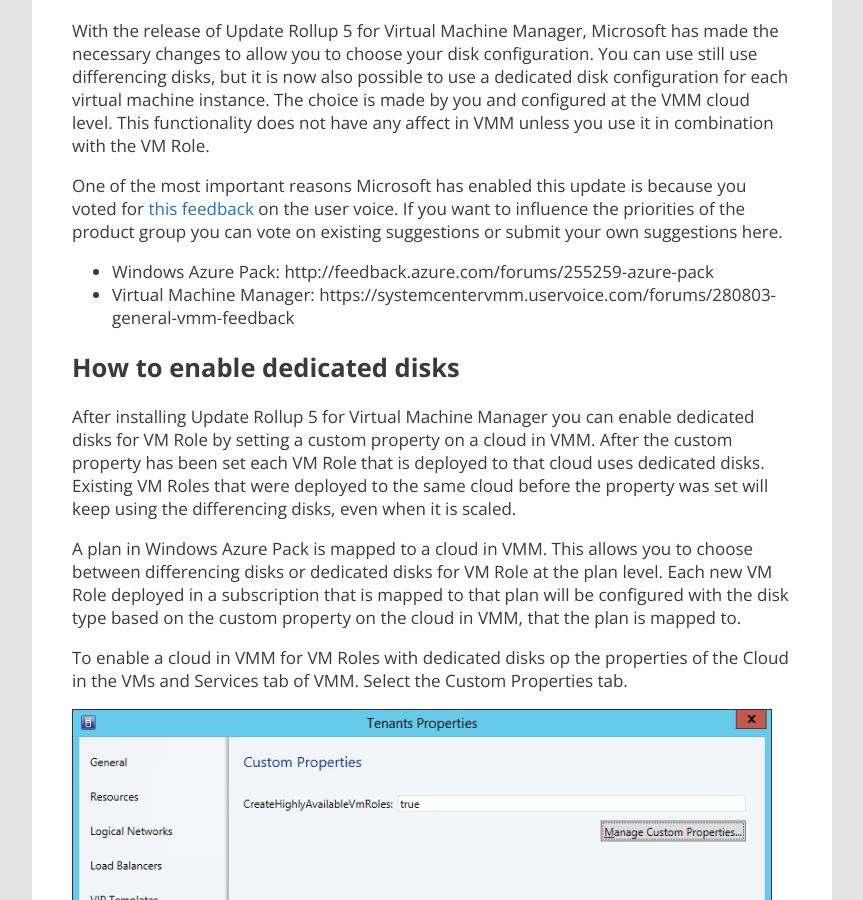
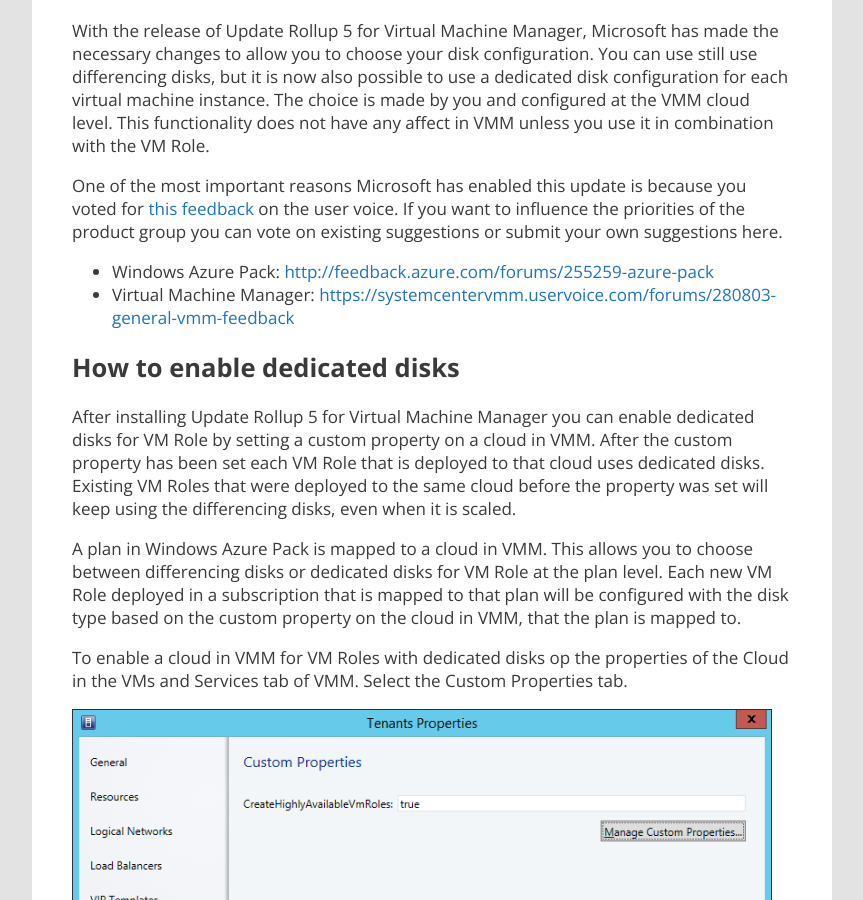
Before and after one commit to marcvaneijk/marcvaneijk.old, a Jekyll site: the page built from _posts/2015-02-11-vmrolediffdisk.md, in a window 1280 px wide and 900 px high, scrolled down 4996 px. Shown: the whole window, without its empty margins (58-921 px from the left). Built offline with Jekyll 4.4.1, drawn with Linux system fonts in a browser that asks for light colours; nearby versions of some CDN libraries; some of the changed text lies outside the part shown.

```diff
--- a/_posts/2015-02-11-vmrolediffdisk.md
+++ b/_posts/2015-02-11-vmrolediffdisk.md
@@ -8,6 +8,7 @@ tags: Dedicated Disks, Differencing Disks, IaaS, Marc van Eijk, VM Role, Windows
 Windows Azure Pack was released in October 2013 and allows you to provide cloud services that are running in your own datacenter. Since its release we have deployed a lot Cloud OS environments. Most if not all deployments contained or were centered around Infrastructure As A Service.
 
 To enable infrastructure as a service in your datacenter you need a couple of components.
+
 - Windows Azure Pack
 - System Center Service Provider Foundation
 - System Center Virtual Machine Manager
@@ -16,6 +17,7 @@ To enable infrastructure as a service in your datacenter you need a couple of co
 As a tenant in the Windows Azure Pack portal you can interact with virtual machines and virtual networks.
 
 For deploying virtual machines you can choose between two methods.
+
 - Stand alone virtual machine
 - VM Role
 
@@ -28,6 +30,7 @@ The stand alone virtual machine is a one to one mapping to a VM Template in Virt
 ### VM Role
 
 The other method Windows Azure Pack provides to deploy virtual machines is the VM Role. The VM Role uses the service template engine in Virtual Machine Manager and combines that with a customizable deployment wizard in Windows Azure Pack. On top of the stand alone virtual machine method the VM Role provides the following capabilities
+
 - Application deployment in the virtual machine as an integral part of the deployment process
 - Customizable deployment wizard
 - Better interaction capabilities with Service Management Automation
@@ -37,7 +40,7 @@ The other method Windows Azure Pack provides to deploy virtual machines is the V
 
 Stand alone virtual machine or the VM Role? Now this looks like an easy choice. And every customers reaction to this comparison is similar. The VM Role it is.
 
-But…. There is one important thing to point out. The VM Role uses differencing disks.
+But…, there is one important thing to point out. The VM Role uses differencing disks.
 
 ## Differencing disks
 
@@ -87,8 +90,9 @@ Despite the many challenges with the differencing disk configuration of the VM R
 With the release of Update Rollup 5 for Virtual Machine Manager, Microsoft has made the necessary changes to allow you to choose your disk configuration. You can use still use differencing disks, but it is now also possible to use a dedicated disk configuration for each virtual machine instance. The choice is made by you and configured at the VMM cloud level. This functionality does not have any affect in VMM unless you use it in combination with the VM Role.
 
 One of the most important reasons Microsoft has enabled this update is because you voted for [this feedback](http://feedback.azure.com/forums/255259-azure-pack/suggestions/6036538-option-to-select-between-differencing-disk-or-dedion) on the user voice. If you want to influence the priorities of the product group you can vote on existing suggestions or submit your own suggestions here.
-- Windows Azure Pack: http://feedback.azure.com/forums/255259-azure-pack
-- Virtual Machine Manager: https://systemcentervmm.uservoice.com/forums/280803-general-vmm-feedback
+
+- Windows Azure Pack: <http://feedback.azure.com/forums/255259-azure-pack>
+- Virtual Machine Manager: <https://systemcentervmm.uservoice.com/forums/280803-general-vmm-feedback>
 
 ## How to enable dedicated disks
 
@@ -132,10 +136,5 @@ A lot of people at Microsoft have been very helpful in getting a fitting garage
 
 ## More Information
 
-Description of the security update for Update Rollup 5 for System Center 2012 R2 Virtual Machine Manager
-
-http://support2.microsoft.com/kb/3023195/en-us
-
-VM Role Series on Building Clouds Blog
-
-http://blogs.technet.com/b/privatecloud/archive/tags/marc+van+eijk/default.aspx
+- [Description of the security update for Update Rollup 5 for System Center 2012 R2 Virtual Machine Manager](http://support2.microsoft.com/kb/3023195/en-us)
+- [VM Role Series on Building Clouds Blog](http://blogs.technet.com/b/privatecloud/archive/tags/marc+van+eijk/default.aspx)
```
